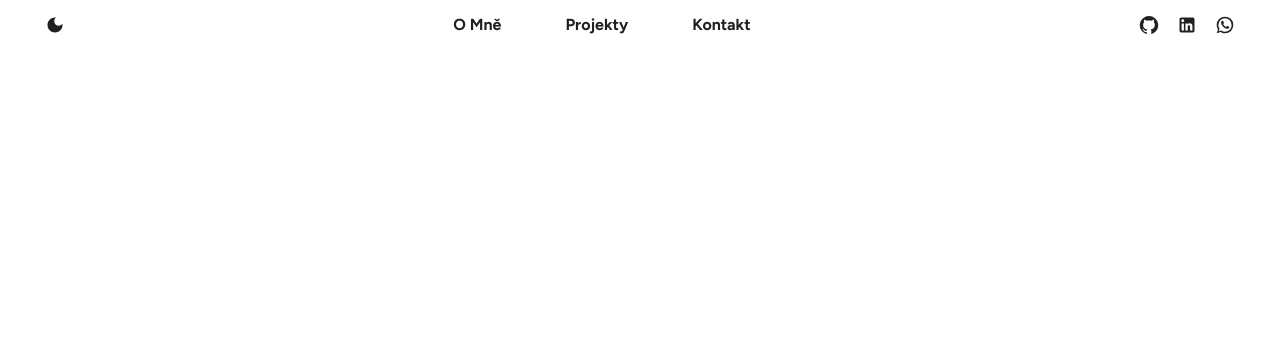
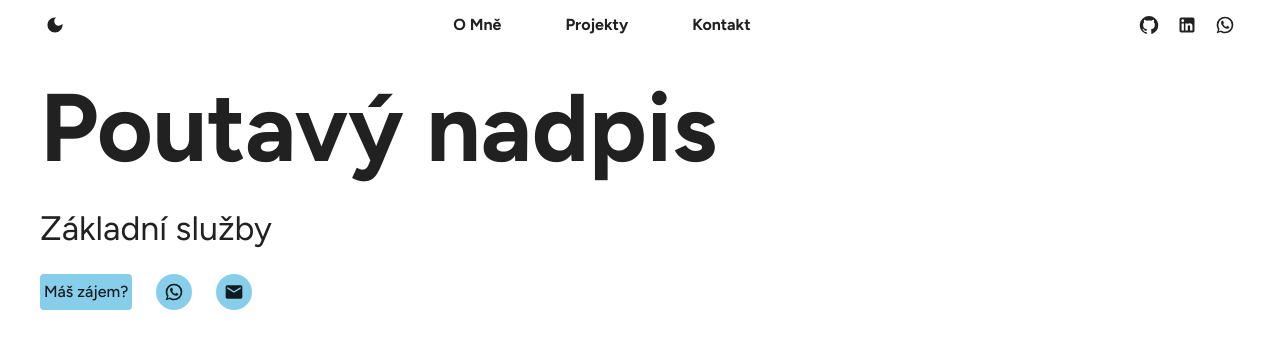
Before and after one commit to Veselyy/PortfolioWeb, a React (Vite) app: page / in a window 1280 px wide. Shown: the top 348 px of the page. Built offline with nearby package versions, Linux system fonts and the light colour scheme.

Commit message:
Add Header component to App layout, enhancing UI with contact options and improved spacing in Container

```diff
--- a/src/App.tsx
+++ b/src/App.tsx
@@ -3,17 +3,25 @@ import './App.css';
 import CssBaseline from '@mui/material/CssBaseline';
 import { ThemeModeProvider } from './context/ThemeModeProvider';
 import Navbar from './components/Navbar';
+import Header from './components/Header';
+
+const containerSx = {
+  width: '95%',
+  maxWidth: '1200px',
+  marginInline: 'auto',
+  paddingBlock: '10px',
+  display: 'flex',
+  flexDirection: 'column',
+  gap: 4,
+} as const;
 
 function App() {
   return (
     <ThemeModeProvider>
       <CssBaseline enableColorScheme />
-      <Container
-        maxWidth={false}
-        sx={{ width: '95%', maxWidth: '1200px', marginInline: 'auto', paddingBlock: '10px' }}
-        disableGutters
-      >
+      <Container maxWidth={false} sx={containerSx} disableGutters>
         <Navbar />
+        <Header />
       </Container>
     </ThemeModeProvider>
   );
--- a/src/components/Header.tsx
+++ b/src/components/Header.tsx
@@ -0,0 +1,66 @@
+import { IconButton, Stack, Typography } from '@mui/material';
+import WhatsAppIcon from '@mui/icons-material/WhatsApp';
+import MailIcon from '@mui/icons-material/Mail';
+
+const subtitleSx = {
+  fontWeight: 500,
+  p: 0.5,
+  bgcolor: 'info.main',
+  borderRadius: 1,
+} as const;
+
+function Header() {
+  return (
+    <Stack spacing={3}>
+      <Typography variant="h1" sx={{ fontWeight: '700' }}>
+        Poutavý nadpis
+      </Typography>
+      <Typography variant="h4">Základní služby</Typography>
+      <Stack direction={'row'} spacing={3}>
+        <Typography variant="subtitle1" sx={subtitleSx}>
+          Máš zájem?
+        </Typography>
+        <IconButton
+          component="a"
+          href="https://wa.me/420732424435"
+          target="_blank"
+          rel="noreferrer"
+          aria-label="Kontaktovat přes WhatsApp"
+          sx={{
+            color: 'inherit',
+            bgcolor: 'info.main',
+            p: 1,
+            transition: (theme) =>
+              theme.transitions.create('transform', {
+                duration: theme.transitions.duration.shorter,
+              }),
+            '&:hover': { bgcolor: 'info.main', transform: 'scale(1.1)' },
+            '&:focus-visible': { bgcolor: 'info.main', transform: 'scale(1.1)' },
+          }}
+        >
+          <WhatsAppIcon />
+        </IconButton>
+        <IconButton
+          component="a"
+          href="mailto:veselymartin.online@gmail.com"
+          aria-label="Napsat e-mail"
+          sx={{
+            color: 'inherit',
+            bgcolor: 'info.main',
+            p: 1,
+            transition: (theme) =>
+              theme.transitions.create('transform', {
+                duration: theme.transitions.duration.shorter,
+              }),
+            '&:hover': { bgcolor: 'info.main', transform: 'scale(1.1)' },
+            '&:focus-visible': { bgcolor: 'info.main', transform: 'scale(1.1)' },
+          }}
+        >
+          <MailIcon />
+        </IconButton>
+      </Stack>
+    </Stack>
+  );
+}
+
+export default Header;
--- a/src/components/Navbar.tsx
+++ b/src/components/Navbar.tsx
@@ -38,7 +38,7 @@ function Navbar() {
         </Stack>
 
         <Drawer anchor="right" open={open} onClose={close}>
-          <Stack sx={{ width: 280, p: 2 }} spacing={2}>
+          <Stack sx={{ p: 2 }} spacing={2}>
             <IconButton
               color="inherit"
               aria-label="Zavřít navigaci"
--- a/src/components/navbar/ThemeSwitcher.tsx
+++ b/src/components/navbar/ThemeSwitcher.tsx
@@ -15,7 +15,12 @@ function ThemeSwitcher() {
         onClick={toggle}
         aria-label={isDark ? 'Přepnout na světlý motiv' : 'Přepnout na tmavý motiv'}
         sx={{
+          transform: 'translateZ(0)',
+          transition: (theme) =>
+            theme.transitions.create('transform', { duration: theme.transitions.duration.shorter }),
+          '&:hover': { transform: 'scale(1.1)' },
           '&:focus-visible': {
+            transform: 'scale(1.1)',
             outline: '1px solid currentColor',
             outlineOffset: 4,
           },
--- a/src/context/ThemeModeProvider.tsx
+++ b/src/context/ThemeModeProvider.tsx
@@ -17,7 +17,10 @@ export function ThemeModeProvider({ children }: { children: ReactNode }) {
   const theme = useMemo(
     () =>
       createTheme({
-        palette: { mode },
+        palette: {
+          mode,
+          info: { main: mode === 'dark' ? '#1E4E8C' : '#87CEEB' },
+        },
         typography: {
           fontFamily: '"Figtree", system-ui, -apple-system, Segoe UI, Roboto, Arial, sans-serif',
         },
```
